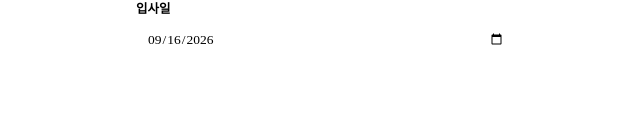
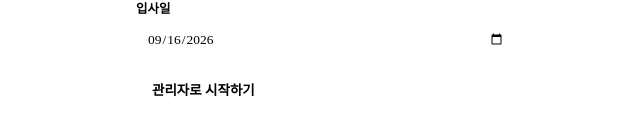
Before and after one commit to dldlstn97-dev/hr, a React (Vite) app: page / in a window 1280 px wide. Shown: the part 228-362 px from the top of the page, without its empty margins (314-954 px from the left). Built offline with nearby package versions, Linux system fonts and the light colour scheme.

Commit message:
Update App.css

```diff
--- a/src/App.css
+++ b/src/App.css
@@ -220,7 +220,7 @@
     align-items: center;
     gap: 6px;
   }
-  .btn-primary { background: var(--ledger); color: #fff; }
+  .btn-primary { background: var(--ledger); color: #000; }
   .btn-primary:hover { background: var(--ledger-dark); }
   .btn-ghost { background: transparent; color: var(--ink-soft); border: 1px solid var(--line); }
   .btn-ghost:hover { background: var(--paper); }
```
